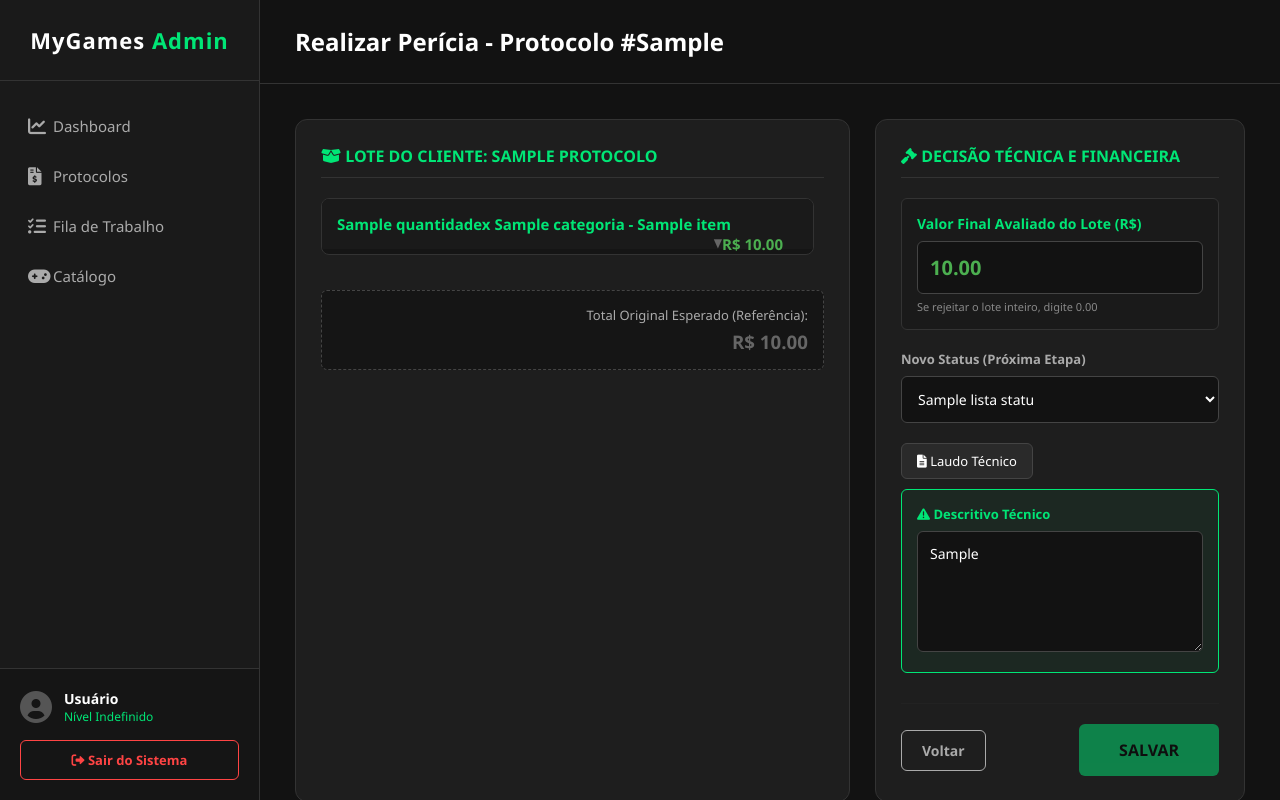
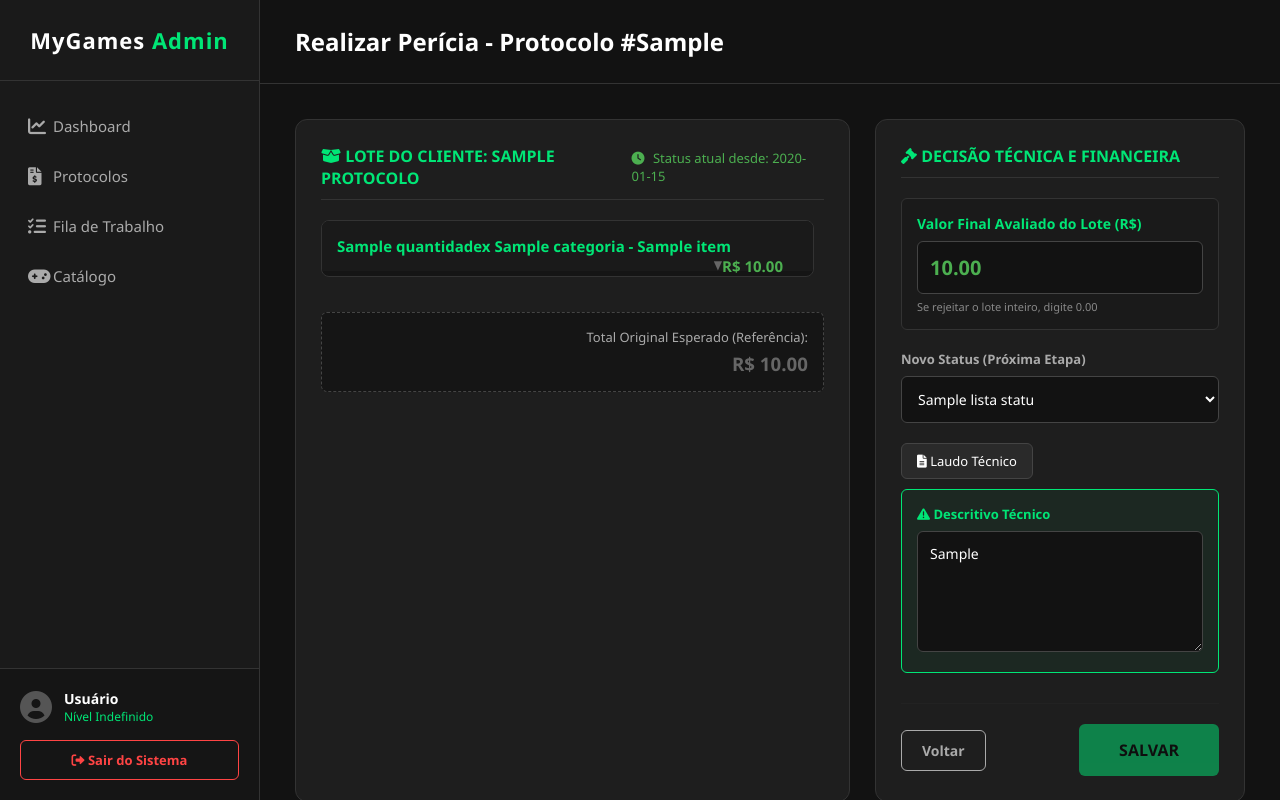
Before and after one commit to avernax-droid/MyGames, a Flask app: template templates/pericia_esteira.html in a window 1280 px wide. Run offline with Flask 3, Linux system fonts and the light colour scheme; the template is opened without the code that fills it: most values are stand-ins (such as "Sample title", 1, 10 or a date in 2020); grey boxes marked "Sample" are stand-in pictures.

Commit message:
feat(esteira): implementa historico de status e UX de navegacao
- Adiciona auditoria de status na tabela historico_status_protocolo com admin_id.

- Exibe data_status_atual formatada no cabecalho da pericia.

- Implementa parametro 'origem' na URL para memoria de fila no botao Voltar.

- Corrige nome de coluna (city -> cidade) no modulo de regioes.

```diff
--- a/admin_server.py
+++ b/admin_server.py
@@ -26,6 +26,7 @@
 # - 11/06/2026: Inserção de laço de conversão JSON -> Lista para fotos na rota /esteira/periciar.
 # - 11/06/2026: Refatoração da rota /esteira/salvar_pericia/<id> para suportar requisições AJAX (UX silenciosa).
 # - 11/06/2026: Refatoração da rota /protocolos para uso da função admin_engine.obter_todos_protocolos_listagem.
+# - 12/06/2026: Injeção do admin_id nas rotas de atualização de status para suporte ao log de histórico.
 # ==============================================================================
 
 from flask import Flask, render_template, request, redirect, url_for, session, flash, send_from_directory, jsonify
@@ -169,6 +170,9 @@ def salvar_pericia_esteira(protocolo_id):
     laudo_tecnico = request.form.get('laudo_tecnico')
     valor_avaliado = request.form.get('valor_avaliado')
 
+    # Captura o admin que está fazendo a ação para o log de histórico
+    admin_id = session.get('admin_id')
+
     is_ajax = request.headers.get('Accept') == 'application/json'
 
     if not status_id or not valor_avaliado:
@@ -177,7 +181,7 @@ def salvar_pericia_esteira(protocolo_id):
         flash('Status e Valor Avaliado são obrigatórios.', 'error')
         return redirect(url_for('periciar_na_esteira', protocolo_id=protocolo_id))
 
-    sucesso = admin_engine.atualizar_status_protocolo(protocolo_id, status_id, laudo_tecnico, valor_avaliado)
+    sucesso = admin_engine.atualizar_status_protocolo(protocolo_id, status_id, laudo_tecnico, valor_avaliado, admin_id)
 
     if is_ajax:
         return jsonify({'sucesso': sucesso})
@@ -225,11 +229,14 @@ def atualizar_status_protocolo(protocolo_id):
     status_id = request.form.get('status_id')
     laudo_tecnico = request.form.get('laudo_tecnico')
 
+    # Captura o admin que está fazendo a ação para o log de histórico
+    admin_id = session.get('admin_id')
+
     if not status_id:
         flash('Status inválido. Selecione uma etapa válida da esteira.', 'error')
         return redirect(url_for('detalhes_protocolo', protocolo_id=protocolo_id))
 
-    sucesso = admin_engine.atualizar_status_protocolo(protocolo_id, status_id, laudo_tecnico)
+    sucesso = admin_engine.atualizar_status_protocolo(protocolo_id, status_id, laudo_tecnico, None, admin_id)
 
     if sucesso:
         flash('Status do protocolo atualizado com sucesso!', 'success')
--- a/templates/pericia_esteira.html
+++ b/templates/pericia_esteira.html
@@ -14,6 +14,9 @@
                 lista exata anterior. Salvamento migrado para AJAX p/ display discreto.
   - 12/06/2026: UX Fluxo: Remoção do history.back() e substituição por link direto via
                 url_for no botão 'Voltar' para evitar cache e forçar atualização da lista.
+  - 12/06/2026: UX UI: Adição da exibição da data_status_atual no cabeçalho do lote do cliente.
+  - 12/06/2026: UX Fluxo: Implementação do parâmetro 'origem' via query string para fixar a
+                fila correta no botão Voltar pós-recarregamento da página.
   ==============================================================================
 #}
 {% extends 'base.html' %}
@@ -61,7 +64,12 @@
 <div class="grid-pericia">
 
     <div class="painel-leitura">
-        <h3 class="titulo-painel"><i class="fas fa-box-open"></i> Lote do Cliente: {{ protocolo.cliente_nome }}</h3>
+        <h3 class="titulo-painel" style="display: flex; justify-content: space-between; align-items: center;">
+            <span><i class="fas fa-box-open"></i> Lote do Cliente: {{ protocolo.cliente_nome }}</span>
+            <span style="font-size: 13px; color: #4CAF50; font-weight: normal; text-transform: none;">
+                <i class="fas fa-clock" style="margin-right: 5px;"></i> Status atual desde: {{ protocolo.data_status_atual.strftime('%d/%m/%Y às %H:%M') if protocolo.data_status_atual else 'N/A' }}
+            </span>
+        </h3>
 
         {% set total_pix = namespace(value=0) %}
         <div class="lista-itens" style="max-height: 550px; overflow-y: auto; padding-right: 10px;">
@@ -77,7 +85,7 @@
                     <div class="acordeao-body">
                         <p style="font-size: 13px; color: #aaa; margin-bottom: 5px;">
                             <strong style="color: #ccc;">Observações/Estado:</strong>
-                            <span style="color: #ffc107;">{{ item.descricao_estado | default('Nenhuma observação informada.', true) }}</span>
+                            <span style="color: #ffc107;">{{ item.descricao_estado | default('Nenhuma observation informada.', true) }}</span>
                         </p>
 
                         <div class="mt-3">
@@ -138,7 +146,7 @@
             </div>
 
             <div style="display: flex; justify-content: space-between; align-items: center; margin-top: 30px; border-top: 1px solid #222; padding-top: 20px;">
-                <a href="{{ url_for('esteira_protocolos', status_id=protocolo.status_id) }}" class="btn-voltar">Voltar</a>
+                <a href="{{ url_for('esteira_protocolos', status_id=request.args.get('origem', protocolo.status_id)) }}" class="btn-voltar">Voltar</a>
                 <button type="submit" class="btn-salvar" id="btn-salvar" disabled style="width: auto; padding-left: 40px; padding-right: 40px; opacity: 0.5; cursor: not-allowed;">Salvar</button>
             </div>
         </form>
@@ -155,6 +163,9 @@
         const btnSalvar = document.getElementById('btn-salvar');
         const btnToggleLaudo = document.getElementById('btnToggleLaudo');
         const totalOriginal = parseFloat(document.getElementById('total_original').dataset.valor);
+
+        // Alteração UX: Identifica a gaveta/status original de onde o operador iniciou a perícia
+        const statusOriginal = new URLSearchParams(window.location.search).get('origem') || "{{ protocolo.status_id }}";
 
         // Captura o estado inicial dos campos para comparar depois
         const estadoInicial = {
@@ -224,7 +235,7 @@
 
         verificarRegrasEModificacoes();
 
-        // NOVO: Hijack do formulário para envio via AJAX
+        // Hijack do formulário para envio via AJAX
         formPericia.addEventListener('submit', function(e) {
             e.preventDefault(); // Impede o recarregamento da tela
 
@@ -250,11 +261,9 @@
                     estadoInicial.valor = inputValor.value;
                     estadoInicial.laudo = campoLaudo.value;
 
-                    // Após 2.5s, restaura o visual do botão
+                    // Alteração UX: Força o redirecionamento injetando o status original como parâmetro fixo
                     setTimeout(() => {
-                        btnSalvar.textContent = "Salvar";
-                        btnSalvar.style.backgroundColor = "var(--cor-destaque)";
-                        verificarRegrasEModificacoes();
+                        window.location.href = window.location.pathname + "?origem=" + statusOriginal;
                     }, 2500);
                 } else {
                     alert("Erro ao salvar: " + (data.mensagem || "Verifique os dados."));
```
Also changed, not shown: admin_engine.py (+21 -4 lines).
